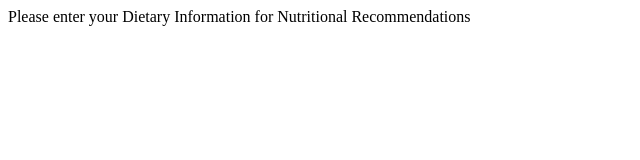
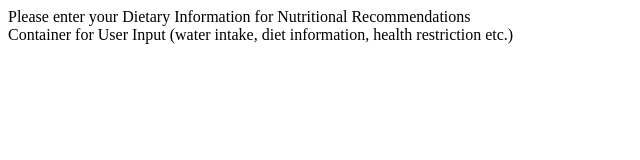
Before and after one commit to NateCal715/NateCalderon.github.io, a plain HTML site: page NutritionDataBasePG.html in a window 1280 px wide. Shown: the whole page, without its empty margins (0-640 px from the left). Drawn offline with Linux system fonts and the light colour scheme.

Commit message:
Update NutritionDataBasePG.html

```diff
--- a/NutritionDataBasePG.html
+++ b/NutritionDataBasePG.html
@@ -7,5 +7,6 @@
   </head>
   <body>
     <p1>Please enter your Dietary Information for Nutritional Recommendations</p1>
+    <article>Container for User Input (water intake, diet information, health restriction etc.)</article>
   </body>
 </html>
```
